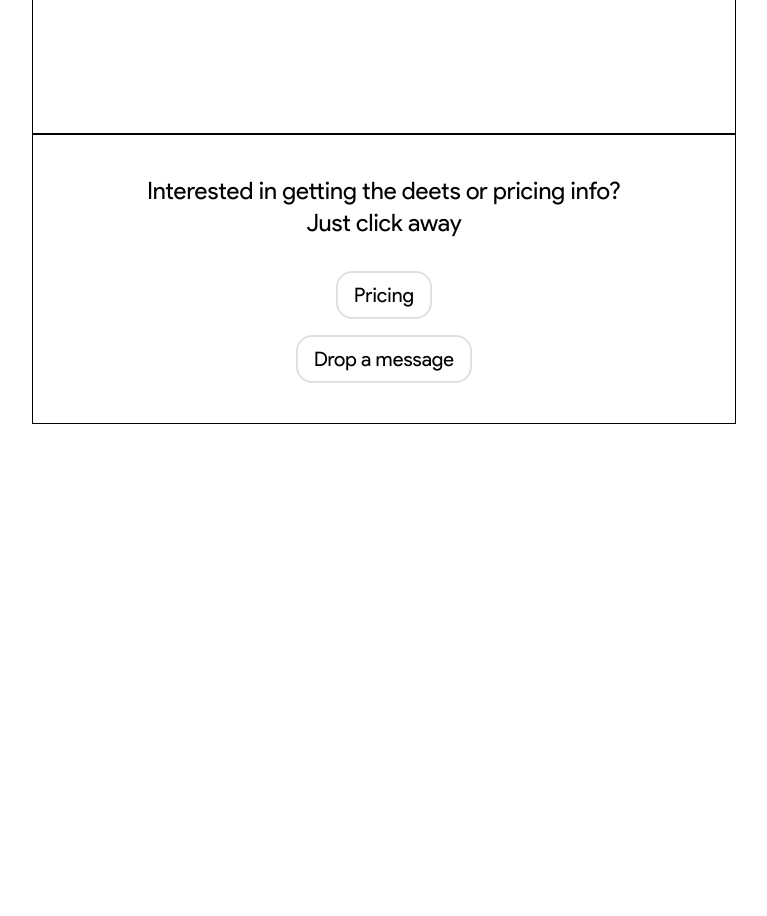
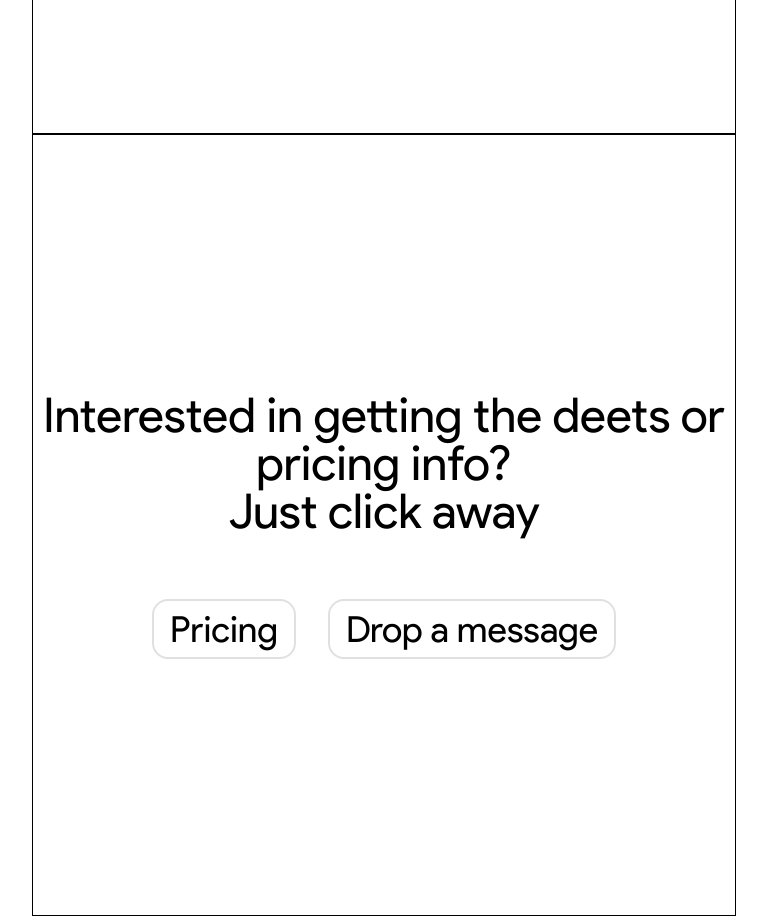
Before and after one commit to ManupaDev/curve, a Next.js app: page / in a window 1280 px wide. Shown: the part 2320-3236 px from the top of the page, without its empty margins (256-1023 px from the left). Before the commit the page ends 2744 px from the top, so only its background shows below. Built offline with nearby package versions, Linux system fonts and the light colour scheme.

Commit message:
chore: made pricing cards client side

```diff
--- a/app/components/cta.tsx
+++ b/app/components/cta.tsx
@@ -1,16 +1,16 @@
 function CTA() {
   return (
-    <div className="py-10 border border-black">
-      <h1 className="text-2xl text-center">
+    <div className="py-10 xl:py-64   border border-black">
+      <h1 className="text-2xl text-center xl:text-5xl">
         Interested in getting the deets or pricing info?
         <br />
         <span>Just click away</span>
       </h1>
-      <div className="mt-8 flex flex-col items-center gap ">
-        <button type="button" className="button-border-1 text-xl rounded-2xl px-4 py-2">
+      <div className="mt-8 flex flex-col items-center gap xl:flex-row xl:justify-center xl:gap-8 xl:mt-16">
+        <button type="button" className="button-border-1 text-xl xl:text-4xl  rounded-2xl px-4 py-2">
           Pricing
         </button>
-        <button type="button" className="button-border-1 text-xl rounded-2xl px-4 py-2 mt-4">
+        <button type="button" className="button-border-1 text-xl xl:text-4xl xl:mt-0 rounded-2xl px-4 py-2 mt-4">
           Drop a message
         </button>
       </div>
--- a/app/pricing/components/business-pricing-cards.tsx
+++ b/app/pricing/components/business-pricing-cards.tsx
@@ -1,5 +1,4 @@
 "use client";
-
 import BusinessPricingCard from "./business-pricing-card";
 
 function BusinessPricingCards() {
```
